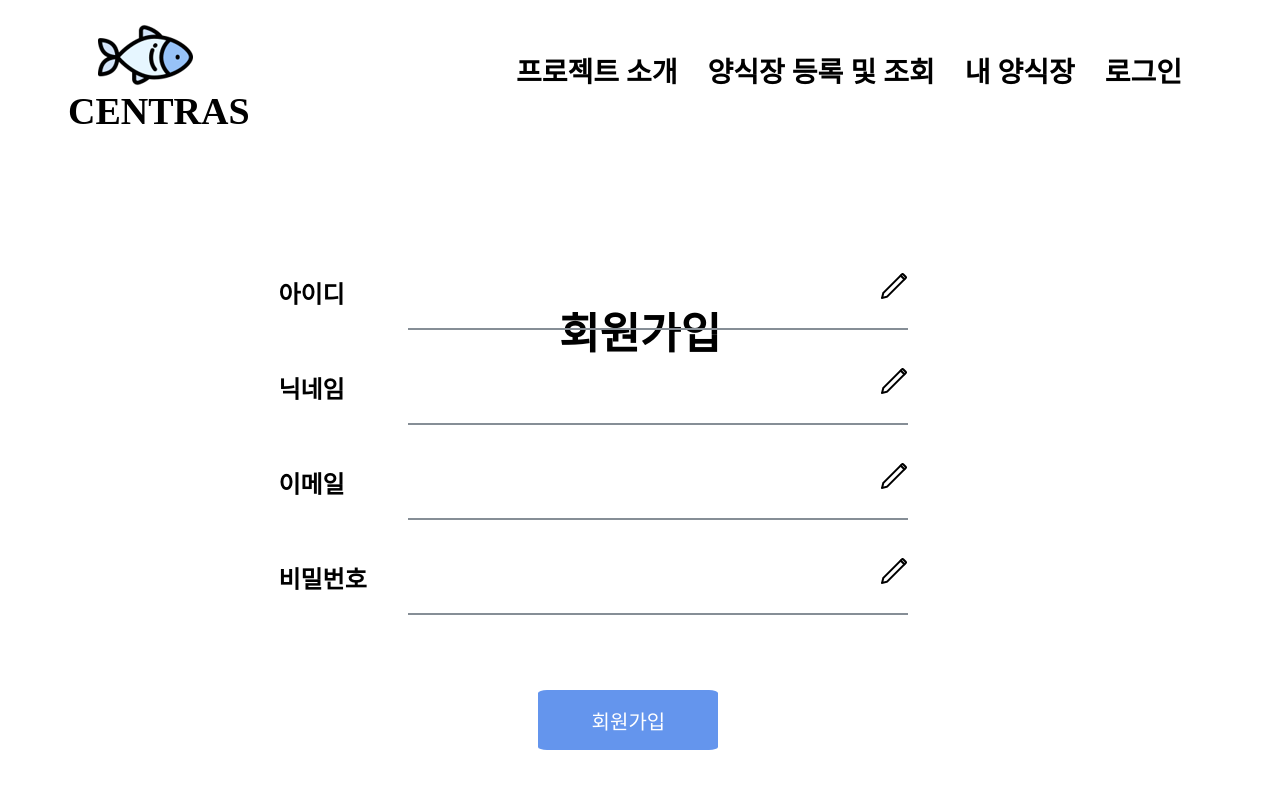
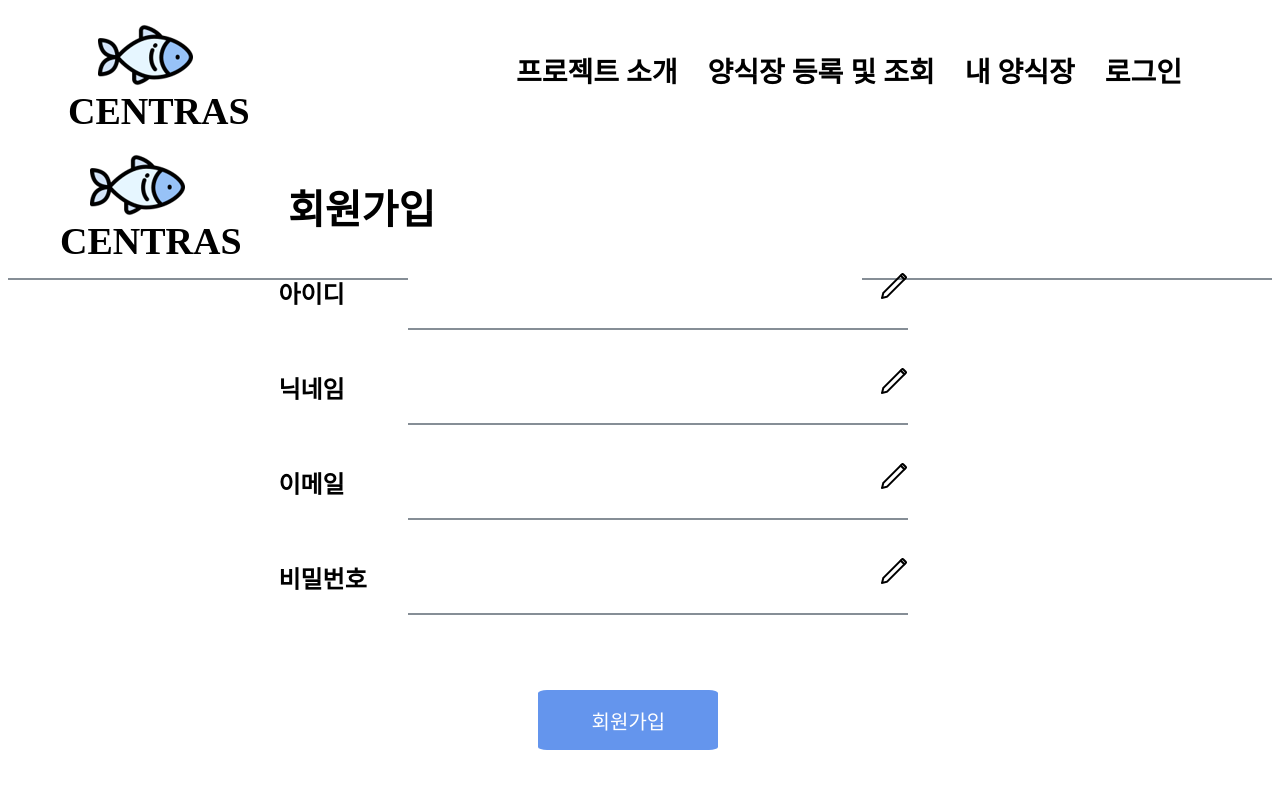
Before and after one commit to jmini1234/centras_web, a React (Create React App) app in the folder centras_front/: page /users/signup in a window 1280 px wide. Shown: the top 788 px of the page. Built offline with nearby package versions, Linux system fonts and the light colour scheme; what react-native would draw is missing.

Commit message:
test_redirect

```diff
--- a/centras_front/src/Components/Signup.js
+++ b/centras_front/src/Components/Signup.js
@@ -1,6 +1,10 @@
+import React, { Component } from 'react'
+import fish from '../img/fish.png'
 import './Signup.css'
 import qs from "qs"
-import React, { Component } from 'react'
+const style_p = {
+    color:'black',
+}
 
 const style_btn = {
     'margin-left': '260px',
@@ -49,11 +53,12 @@ class Signup extends Component{
         fetch("http://localhost:3001/users/sign_up", signup_info)
         .then(response => {
             console.log(response.json())
-            if(response.status === 400){
+            if(response.status == 400){
                 alert("중복된 아이디입니다")
             }
             else{
                 alert("회원가입에 성공했습니다!")
+                window.location = '/';
             }
         })
         .catch(error => {
@@ -64,7 +69,14 @@ class Signup extends Component{
     render() {
         return (
         <div className="signup-main">
-            <div className="signup-title">회원가입</div>
+        <div className="header-top">
+            <div className="Header_Logo">
+                    <img src={fish} alt="centras_fish_pic"/>
+                    <p style={style_p}>CENTRAS</p>
+            </div>
+            <p id="signup_header_title"> 회원가입 </p>
+        </div>
+
             <div className="signup-form">
             <div className="signup-field">
                 <span className="signup-tag" >아이디</span>
@@ -107,7 +119,6 @@ class Signup extends Component{
             <button onClick={this.handleSubmit} type="button"
             type="submit" class="btn btn-primary" style={style_btn}>회원가입
             </button>
-
             </div>
         </div>
         )
```
